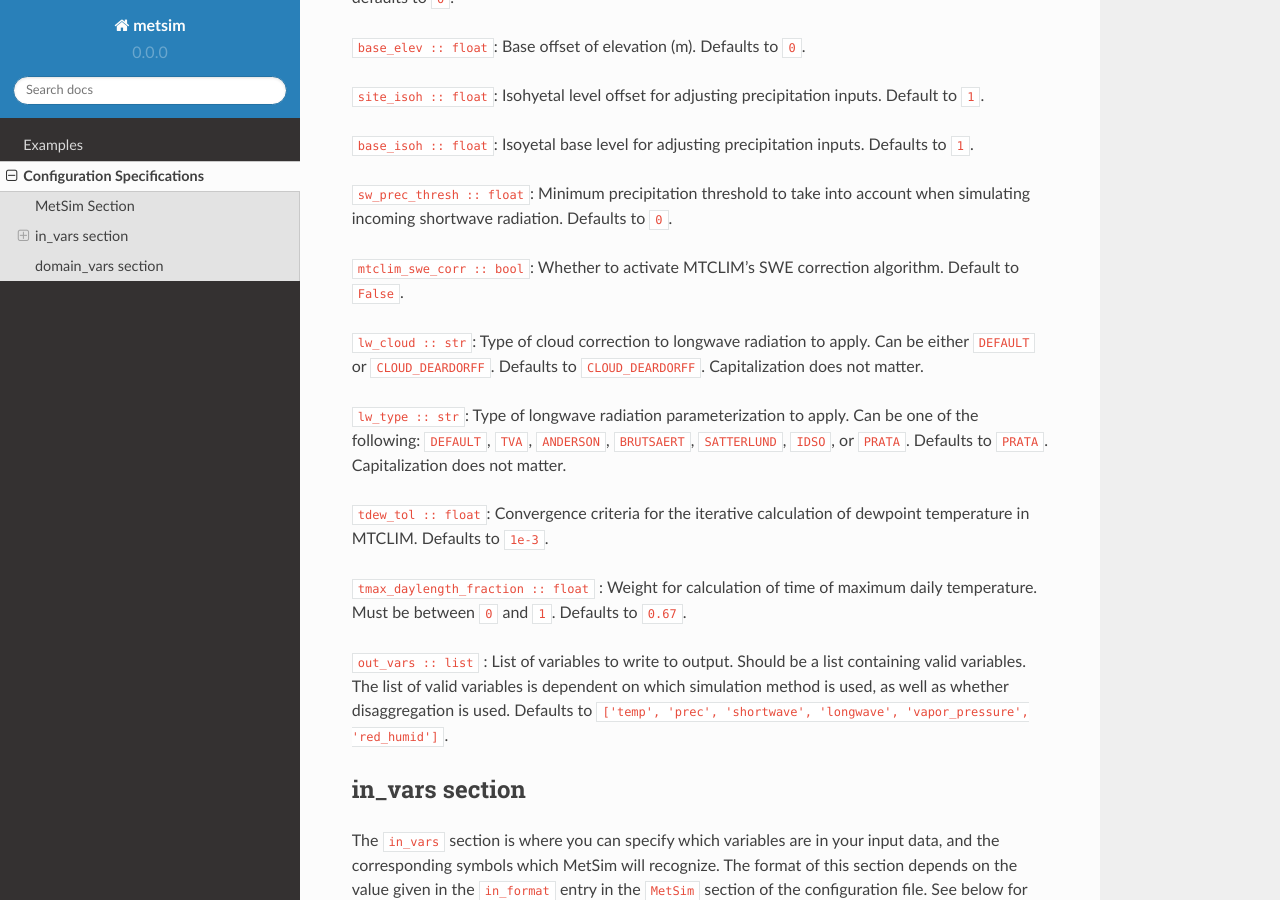
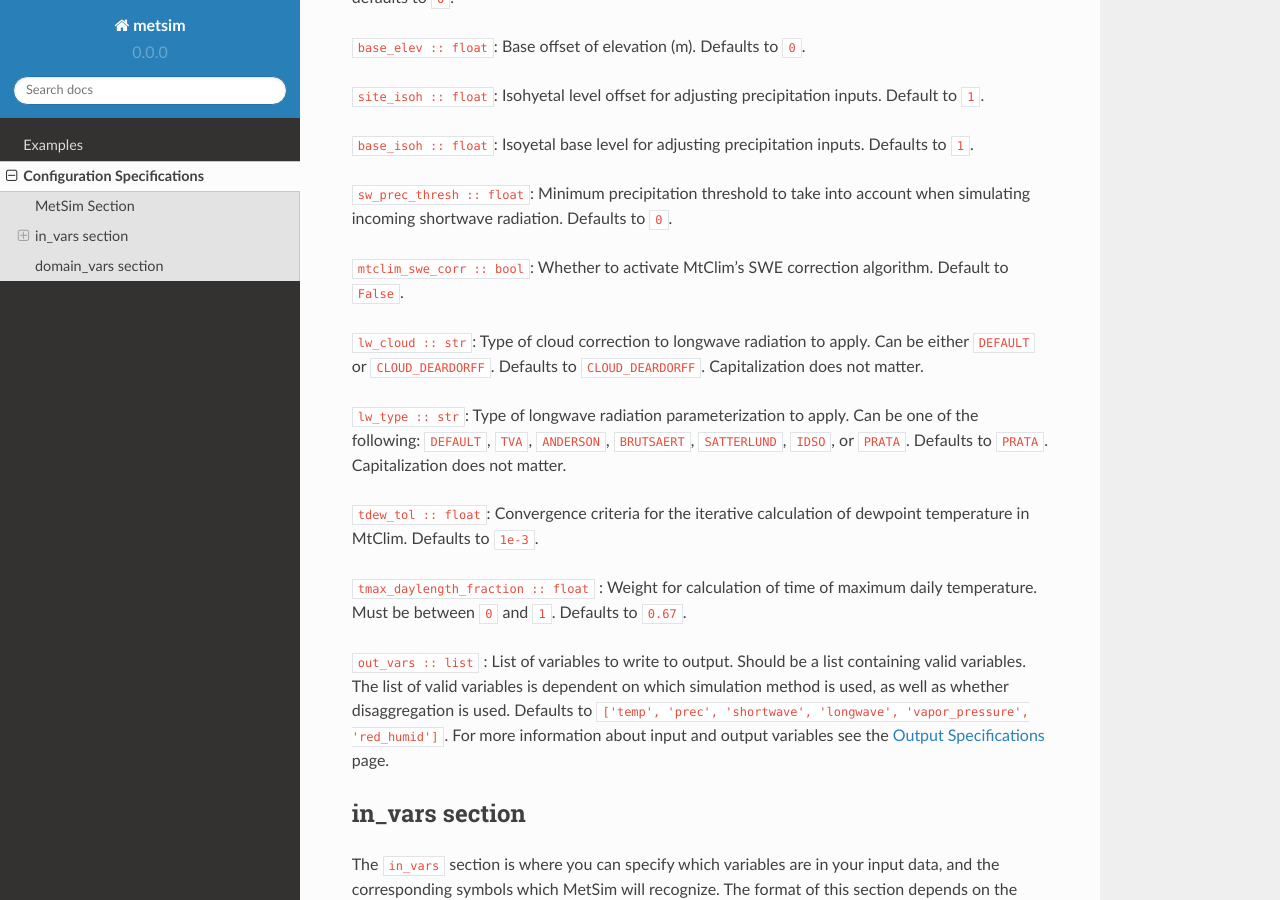
Before and after one commit to UW-Hydro/MetSim, a Sphinx documentation site: the page built from docs/configuration.rst, in a window 1280 px wide and 900 px high, scrolled down 1159 px. Built offline with Sphinx 7.4.7 and the Read the Docs theme 2.0.0, drawn with Linux system fonts in a browser that asks for light colours; pages that are not in the unit, such as notebooks, are missing from menus.

Commit message:
Addressing comments, adding data page.

```diff
--- a/docs/configuration.rst
+++ b/docs/configuration.rst
@@ -65,7 +65,7 @@ Defaults to ``1``.
 ``sw_prec_thresh :: float``: Minimum precipitation threshold to take into
 account when simulating incoming shortwave radiation.  Defaults to ``0``.
 
-``mtclim_swe_corr :: bool``: Whether to activate MTCLIM's SWE correction
+``mtclim_swe_corr :: bool``: Whether to activate MtClim's SWE correction
 algorithm. Default to ``False``.
 
 ``lw_cloud :: str``: Type of cloud correction to longwave radiation to apply.
@@ -78,7 +78,7 @@ one of the following: ``DEFAULT``, ``TVA``, ``ANDERSON``, ``BRUTSAERT``,
 does not matter.
 
 ``tdew_tol :: float``: Convergence criteria for the iterative calculation of
-dewpoint temperature in MTCLIM.  Defaults to ``1e-3``.
+dewpoint temperature in MtClim.  Defaults to ``1e-3``.
 
 ``tmax_daylength_fraction :: float`` : Weight for calculation of time of maximum
 daily temperature.  Must be between ``0`` and ``1``.  Defaults to ``0.67``.
@@ -87,7 +87,7 @@ daily temperature.  Must be between ``0`` and ``1``.  Defaults to ``0.67``.
 containing valid variables.  The list of valid variables is dependent on which
 simulation method is used, as well as whether disaggregation is used. Defaults
 to ``['temp', 'prec', 'shortwave', 'longwave', 'vapor_pressure', 'red_humid']``.
-
+For more information about input and output variables see the :ref:`data` page.
 
 in_vars section
 ---------------
```
Also changed, not shown: docs/data.rst (added, +30 -0 lines).
